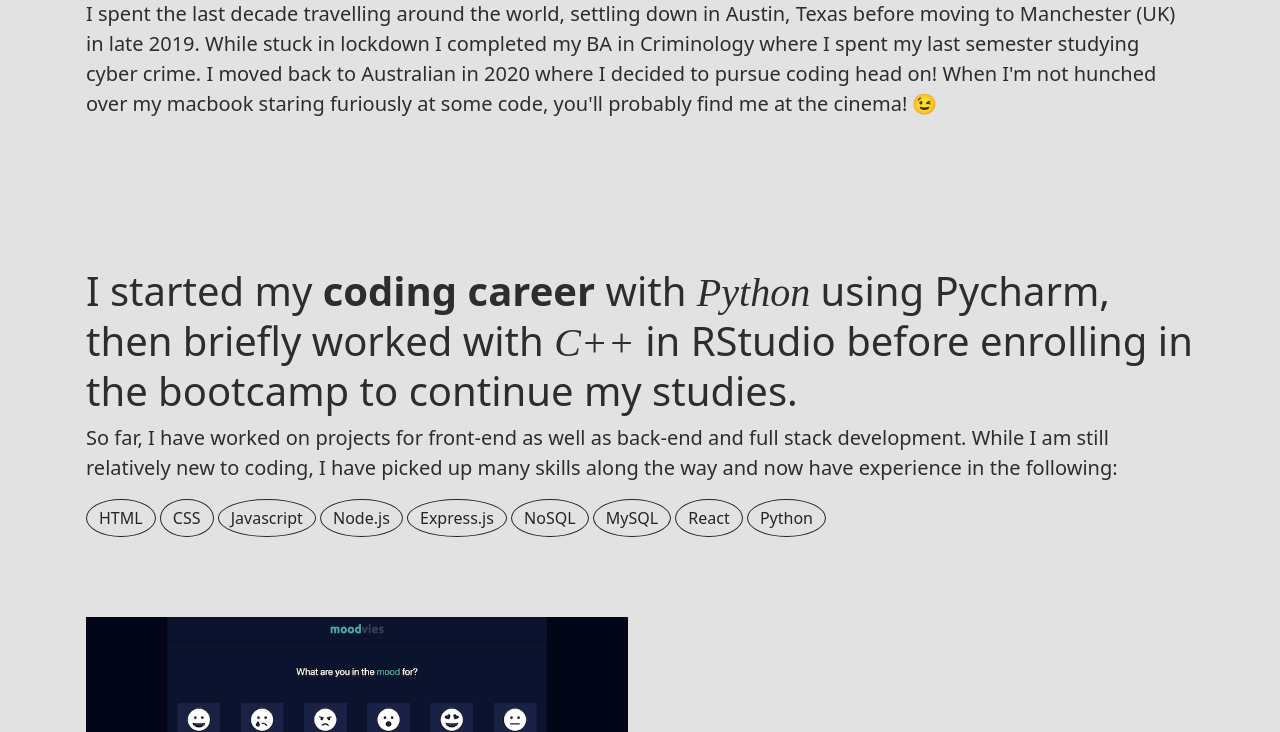
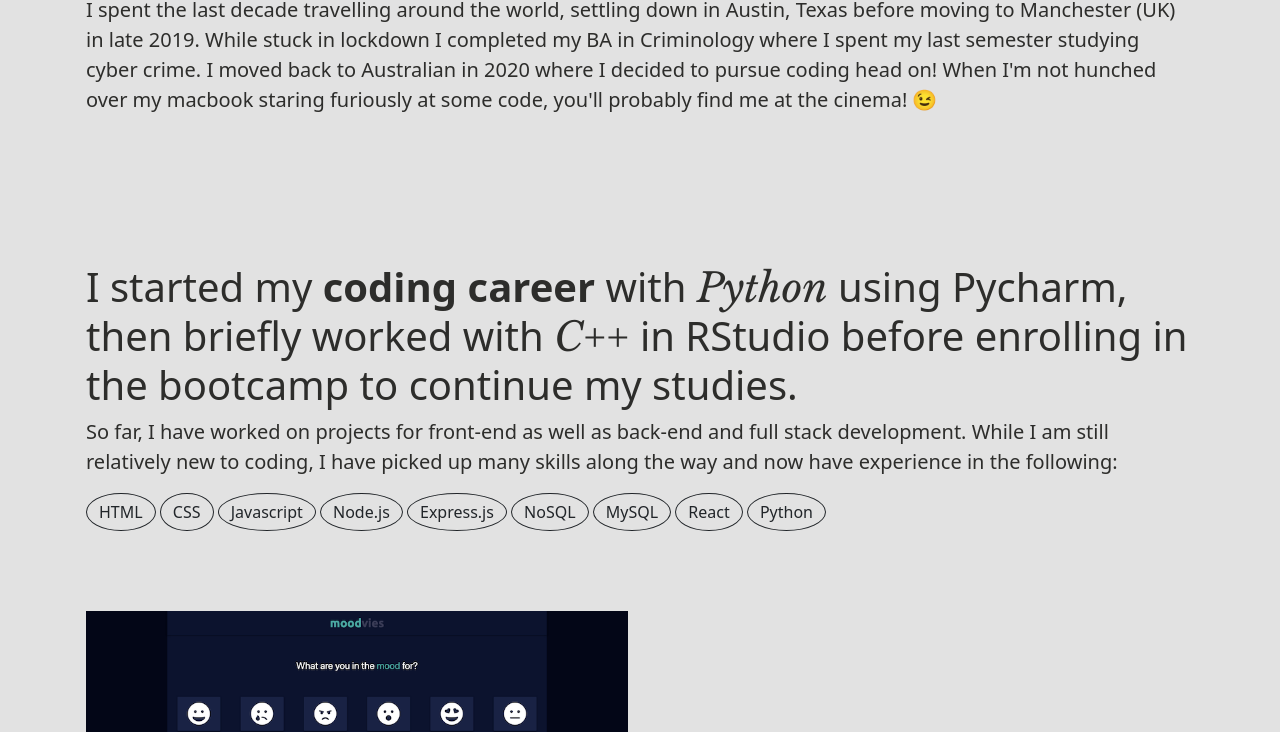
Before and after one commit to madeleinesc/portfolio-template, a plain HTML site: page index.html in a window 1280 px wide. Shown: the part 807-1539 px from the top of the page. Drawn offline with nearby package versions, Linux system fonts and the light colour scheme.

Commit message:
modified font again

```diff
--- a/styles.css
+++ b/styles.css
@@ -25,9 +25,9 @@ body {
 }
 
 .italic {
-    /*font-family: 'Libre Baskerville', serif !important;*/
-    font-family: 'Baskerville';
+    font-family: 'Libre Baskerville', serif !important;
     font-style: italic;
+
 }
 
 .btn {
```
